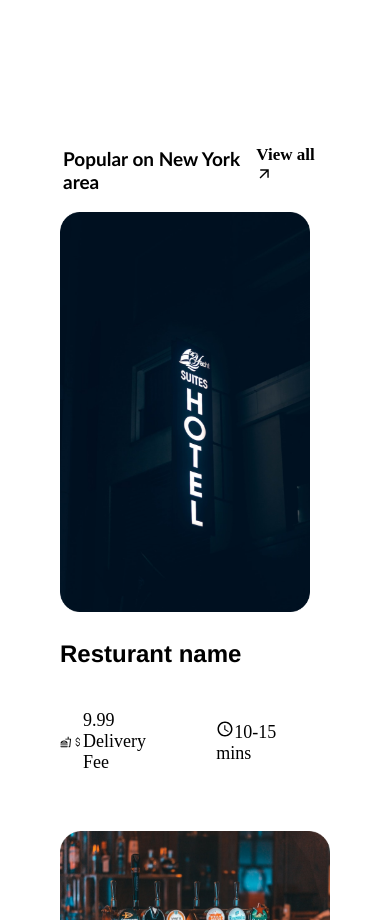
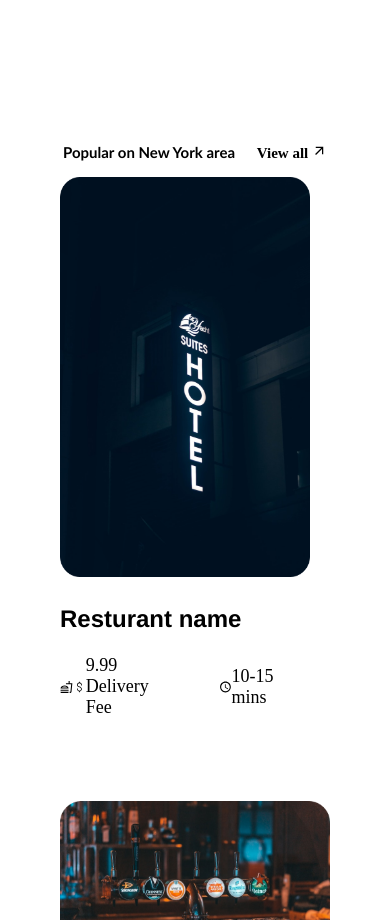
Before and after one commit to sohagbhuiyan/task-FoodDelivery, a React (Vite) app: page / in a window 390 px wide. Shown: the part 1080-2000 px from the top of the page. Built offline with nearby package versions, Linux system fonts and the light colour scheme; a web font is replaced by a local one.

Commit message:
responsive

```diff
--- a/src/components/nav/nav.css
+++ b/src/components/nav/nav.css
@@ -4,11 +4,10 @@
   justify-content: space-between;
   align-items: center;
   padding: 0 90px;
-
 }
 .food {
   margin: 0;
-  font-size: 28px;
+  font-size: 32px;
   line-height: 48px;
   font-family: "Jaro", sans-serif;
   font-optical-sizing: auto;
--- a/src/components/resturant/Resturant.jsx
+++ b/src/components/resturant/Resturant.jsx
@@ -29,7 +29,6 @@ const Resturant = () => {
                   <MdOutlineFastfood /> <LiaDollarSignSolid /> 9.99 Delivery Fee
                 </p>
                 <p className="time">
-                  {" "}
                   <MdAccessTime />
                   10-15 mins
                 </p>
--- a/src/components/resturant/resturant.css
+++ b/src/components/resturant/resturant.css
@@ -2,22 +2,34 @@
   padding: 0 40px;
 }
 .textt {
-  font-size: 19px;
+  font-size: 15px;
   font-weight: 600;
   font-family: "Gill Sans", "Gill Sans MT", Calibri, "Trebuchet MS", sans-serif;
 }
-.details{
+.details {
   display: flex;
   align-items: center;
 }
-
+.span {
+  margin-top: -20px;
+  margin-bottom: 25px;
+  display: flex;
+  font-size: 18px;
+}
+.time {
+  padding: 0 40px;
+  display: flex;
+  align-items: center;
+}
 .titl {
   display: flex;
   justify-content: space-between;
   padding: 0 3px;
+  gap: 20px;
+  font-size: 20px;
 }
 .tir {
-  font-size: 17px;
+  font-size: 15px;
   font-weight: 600;
 }
 .left1 {
@@ -43,15 +55,7 @@
   font-weight: 600;
   font-family: "Franklin Gothic Medium", "Arial Narrow", Arial, sans-serif;
 }
-.span {
-  display: flex;
-  align-items: center;
-  font-size: 18px;
-}
-.time {
-  align-items: center;
-  padding: 0 50px;
-}
+
 @media (max-width: 425px) {
   .containerr {
     margin: 190px 20px;
@@ -66,19 +70,45 @@
   .rightt {
     flex-direction: column;
   }
+  .details {
+    display: flex;
+    align-items: center;
+  }
+  .span {
+    margin-top: -20px;
+    margin-bottom: 25px;
+    display: flex;
+    font-size: 18px;
+  }
+  .time {
+    padding: 0 40px;
+    display: flex;
+    align-items: center;
+  }
 }
 @media (max-width: 375px) {
   .containerr {
     margin: 180px 20px;
   }
-  .lef-pic {
-    height: 400px;
-    width: 250px;
-  }
+
   .left1 {
     flex-direction: column;
   }
   .rightt {
     flex-direction: column;
   }
+  .details {
+    display: flex;
+    align-items: center;
+  }
+  .span {
+    margin-top: -20px;
+    margin-bottom: 25px;
+    display: flex;
+    font-size: 13px;
+  }
+  .time {
+    display: flex;
+    align-items: center;
+  }
 }
```
